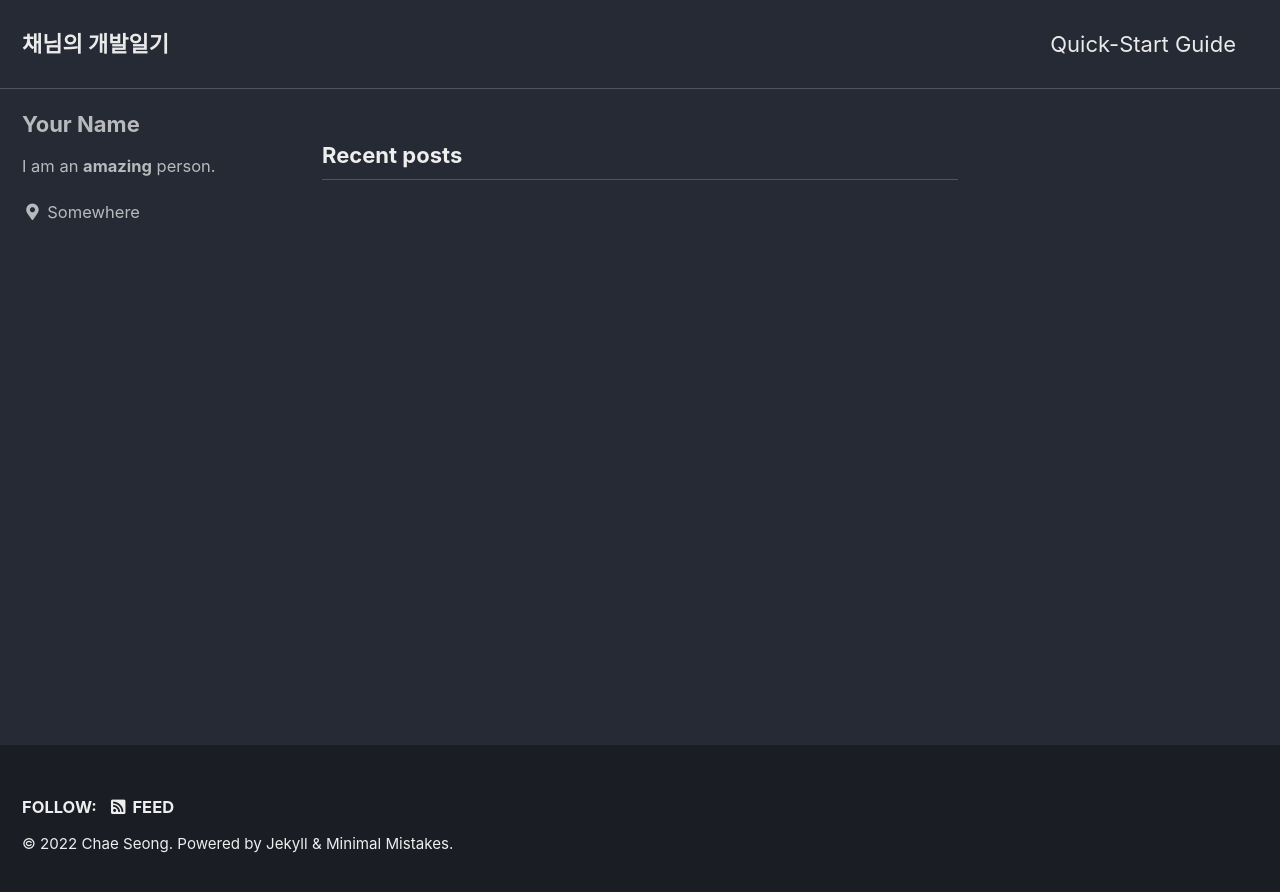
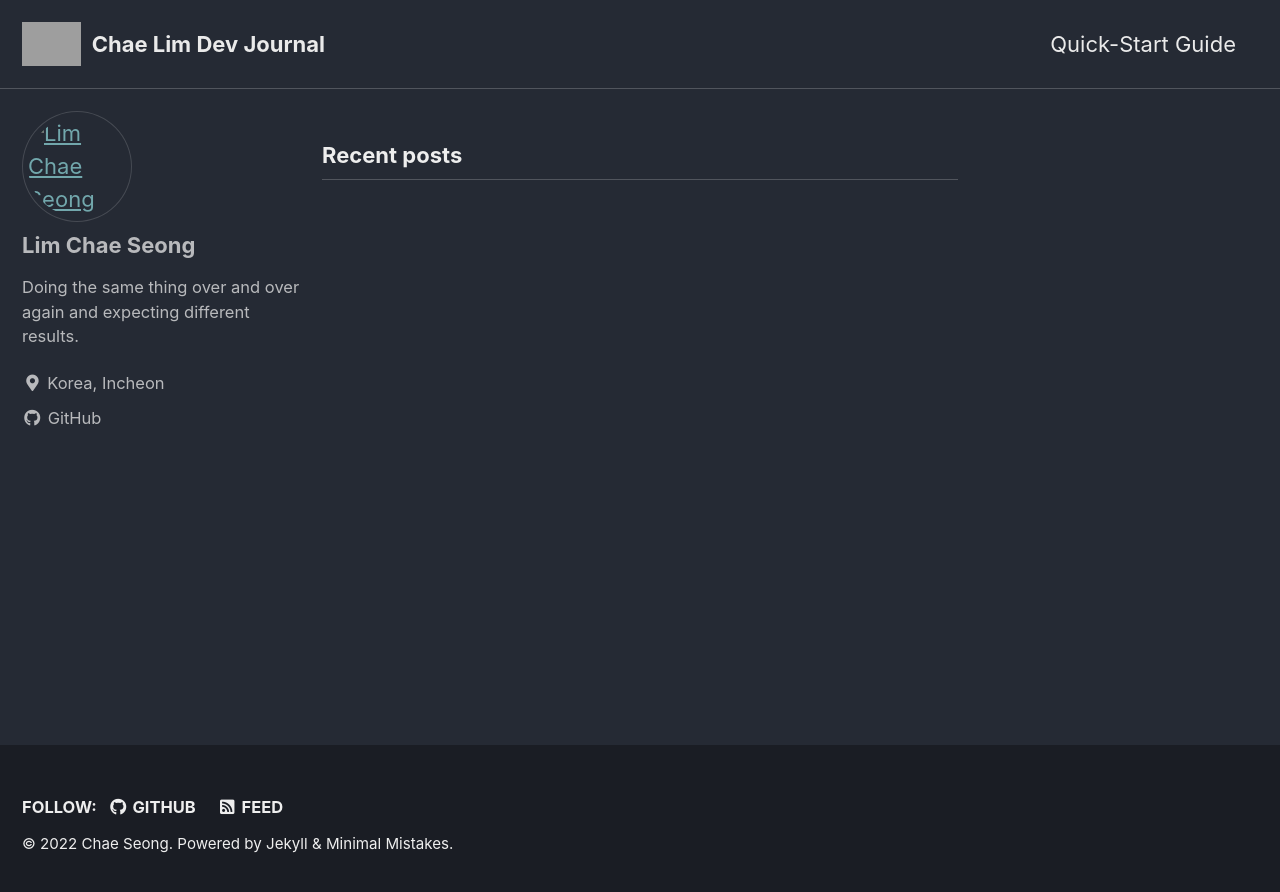
Before and after one commit to lim1504/lim1504.github.io, a Jekyll site: the page built from index.html, in a window 1280 px wide. Shown: the top 892 px of the page. Built offline with Jekyll 4.4.1, drawn with Linux system fonts in a browser that asks for light colours; cached includes are drawn as plain includes; the list of posts is cut into pages by our own code; grey boxes are pictures that could not be loaded.

Commit message:
blog setting

```diff
--- a/_config.yml
+++ b/_config.yml
@@ -16,7 +16,7 @@ minimal_mistakes_skin    : "dark" # "default", "air", "aqua", "contrast", "dark"
 
 # Site Settings
 locale                   : "en-US"
-title                    : "채님의 개발일기"
+title                    : #"채님의 개발일기"
 title_separator          : "-"
 subtitle                 : # site tagline that appears below site title in masthead
 name                     : "Chae Seong"
@@ -24,9 +24,9 @@ description              : "아무것도 아닌 곳"
 url                      : "https://lim1504.github.io/"
 baseurl                  : # the subpath of your site, e.g. "/blog"
 repository               : # GitHub username/repo-name e.g. "mmistakes/minimal-mistakes"
-teaser                   : # path of fallback teaser image, e.g. "/assets/images/500x300.png"
-logo                     : # path of logo image to display in the masthead, e.g. "/assets/images/88x88.png"
-masthead_title           : # overrides the website title displayed in the masthead, use " " for no title
+teaser                   : "/test/assets/images/500x300.png"
+logo                     : "/test/assets/images/bio-photo.png"
+masthead_title           : "Chae Lim Dev Journal"
 # breadcrumbs            : false # true, false (default)
 words_per_minute         : 200
 comments:
@@ -104,10 +104,10 @@ analytics:
 
 # Site Author
 author:
-  name             : "Your Name"
-  avatar           : # path of avatar image, e.g. "/assets/images/bio-photo.jpg"
-  bio              : "I am an **amazing** person."
-  location         : "Somewhere"
+  name             : "Lim Chae Seong"
+  avatar           : "/test/assets/images/bio-photo.jpg"
+  bio              : "Doing the same thing over and over again and expecting different results."
+  location         : "Korea, Incheon"
   email            :
   links:
     - label: "Email"
@@ -124,7 +124,7 @@ author:
       # url: "https://facebook.com/"
     - label: "GitHub"
       icon: "fab fa-fw fa-github"
-      # url: "https://github.com/"
+      url: "https://github.com/lim1504"
     - label: "Instagram"
       icon: "fab fa-fw fa-instagram"
       # url: "https://instagram.com/"
@@ -140,7 +140,7 @@ footer:
       # url:
     - label: "GitHub"
       icon: "fab fa-fw fa-github"
-      # url:
+      url: https://github.com/lim1504
     - label: "GitLab"
       icon: "fab fa-fw fa-gitlab"
       # url:
@@ -220,7 +220,7 @@ sass:
 permalink: /:categories/:title/
 paginate: 5 # amount of posts to show
 paginate_path: /page:num/
-timezone: # https://en.wikipedia.org/wiki/List_of_tz_database_time_zones
+timezone: Asia/Seoul # https://en.wikipedia.org/wiki/List_of_tz_database_time_zones
 
 
 # Plugins (previously gems:)
@@ -284,6 +284,7 @@ defaults:
       path: ""
       type: posts
     values:
+      show_date : true
       layout: single
       author_profile: true
       read_time: true
```
